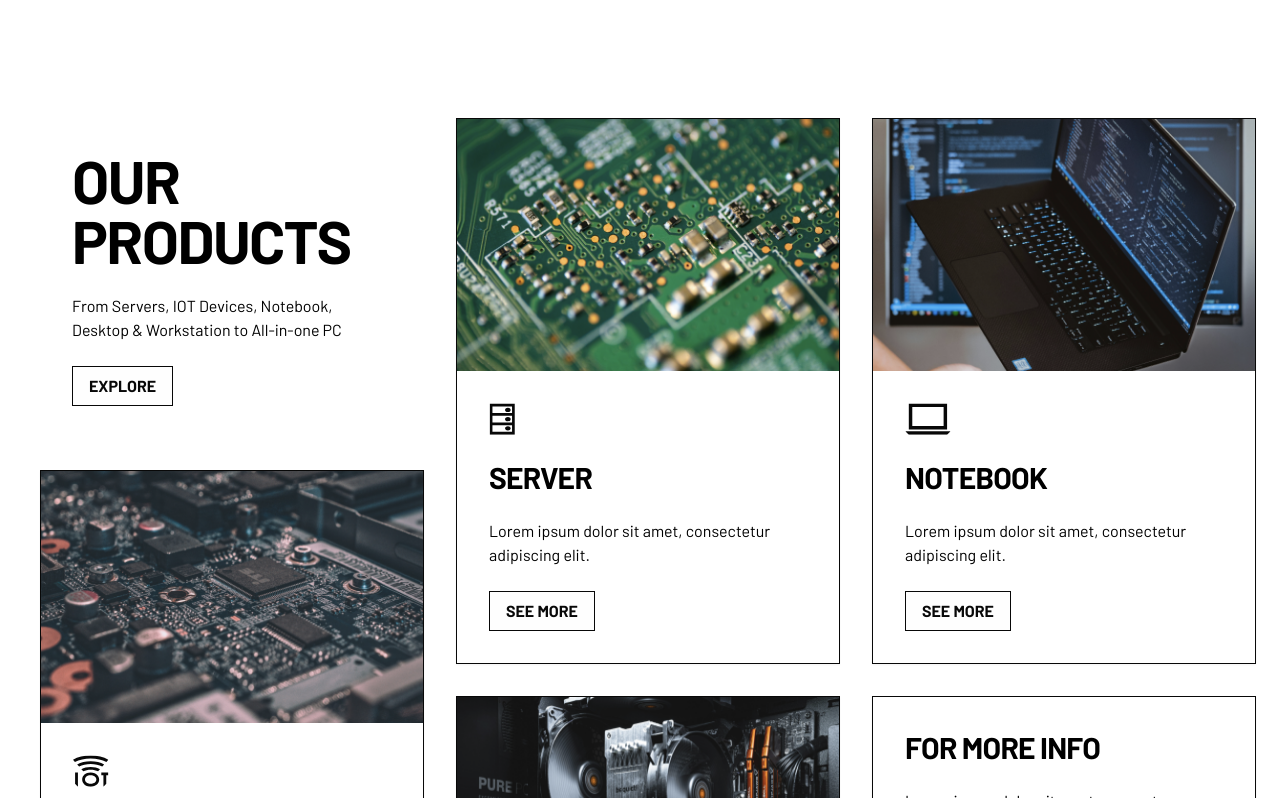
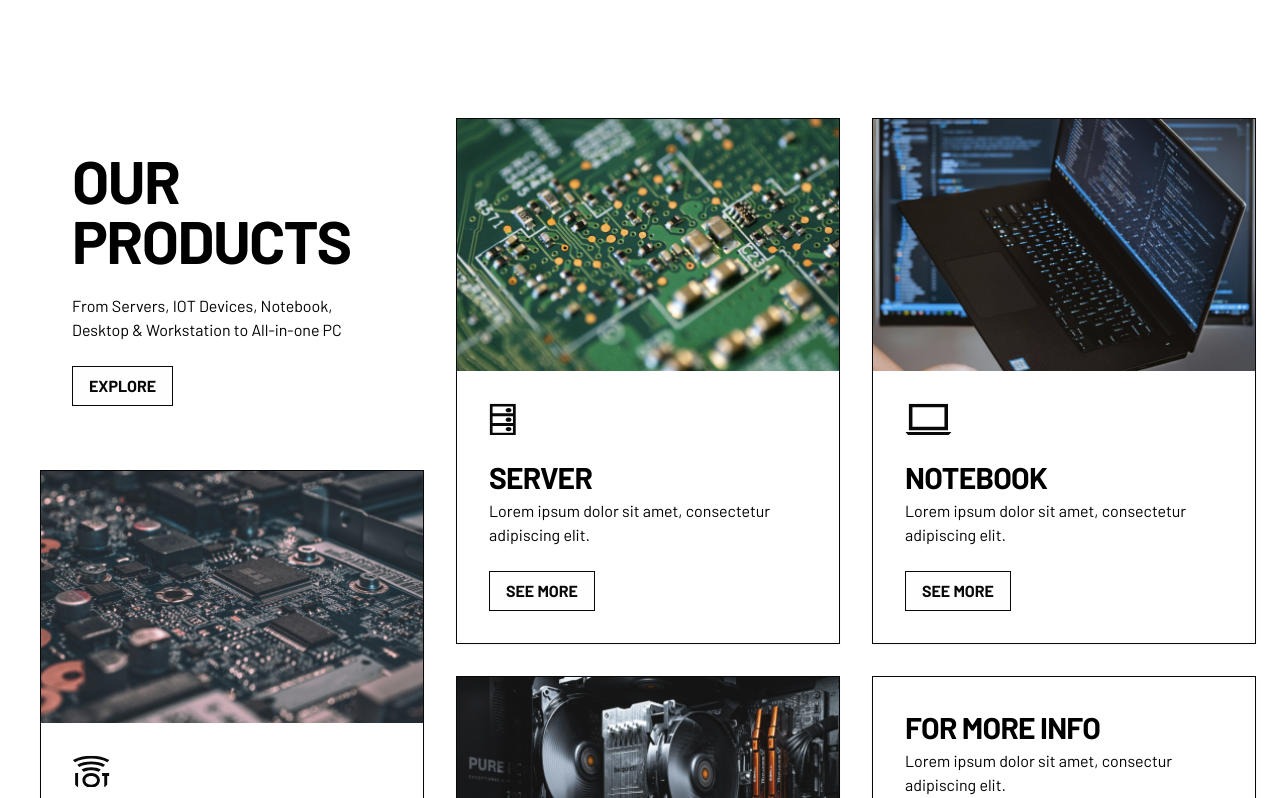
Before and after one commit to hrndbrs/zoan-client, a Next.js app: page / in a window 1280 px wide. Shown: the part 822-1620 px from the top of the page. Built offline with nearby package versions, Linux system fonts and the light colour scheme.

Commit message:
fix: components
- removed banner dragability using mouse
- fixed category cards styling to match figma prototype

```diff
--- a/components/shared/banner/Banner.tsx
+++ b/components/shared/banner/Banner.tsx
@@ -17,6 +17,7 @@ export default function Banner({ bannerImages }: { bannerImages: string[] }) {
       <Carousel
         opts={{
           align: "center",
+          watchDrag: false,
         }}
         className="group"
       >
--- a/components/shared/categories/CategoriesContainer.tsx
+++ b/components/shared/categories/CategoriesContainer.tsx
@@ -28,6 +28,7 @@ export default function CategoriesContainer({ categories }: { categories: Catego
             imageUrl={category.imageUrl}
             titleClass="text-3xl max-md:text-2xl"
             contentClass="items-start"
+            innerContentClass="!gap-1"
           >
             <Link href={`/categories/${category.slug}`}>
               <Button variant="default-2">See More</Button>
@@ -38,6 +39,7 @@ export default function CategoriesContainer({ categories }: { categories: Catego
           title="For more info"
           description="Lorem ipsum dolor sit amet, consectur adipiscing elit."
           titleClass="text-3xl max-md:text-2xl"
+          innerContentClass="!gap-1"
         >
           <Link href="/contact-us">
             <Button className="self-start" variant="default-1">
--- a/components/shared/custom-card/CustomCard.tsx
+++ b/components/shared/custom-card/CustomCard.tsx
@@ -3,14 +3,14 @@ import Image from "next/image";
 import { cn } from "@/lib/utils";
 
 interface CustomCardProps extends React.HTMLAttributes<HTMLDivElement> {
-  children?: React.ReactNode;
   imageUrl?: string;
   icon?: string;
   title: string;
-  description: string;
+  description: React.ReactNode;
   titleClass?: string;
   descriptionClass?: string;
   contentClass?: string;
+  innerContentClass?: string;
 }
 
 export default function CustomCard({
@@ -20,26 +20,43 @@ export default function CustomCard({
   imageUrl,
   icon,
   className,
-  contentClass,
   titleClass,
   descriptionClass,
+  contentClass,
+  innerContentClass,
   ...props
 }: CustomCardProps) {
   return (
     <Card className={cn("category-card", className)} {...props}>
       {imageUrl ? (
         <div className="w-full relative aspect-[600/396] overflow-hidden">
-          <Image src={imageUrl} fill alt={title} />
+          <Image src={imageUrl} fill style={{ objectFit: "cover" }} alt={title} />
         </div>
       ) : (
         ""
       )}
       <CardContent className={cn("flex flex-col gap-6 p-8", contentClass)}>
-        {icon ? <img src={icon} className="h-8" alt={title} /> : ""}
-        <CardTitle className={cn("uppercase font-bold", titleClass)}>{title}</CardTitle>
-        <CardDescription className={cn("text-base", descriptionClass)}>
-          {description}
-        </CardDescription>
+        {icon ? (
+          <div className="relative w-full flex h-8">
+            <Image
+              src={icon}
+              fill
+              style={{
+                objectFit: "none",
+                objectPosition: "0 50%",
+              }}
+              alt={title}
+            />
+          </div>
+        ) : (
+          ""
+        )}
+        <div className={cn("flex flex-col gap-6", innerContentClass)}>
+          <CardTitle className={cn("uppercase font-bold", titleClass)}>{title}</CardTitle>
+          <CardDescription className={cn("text-base", descriptionClass)}>
+            {description}
+          </CardDescription>
+        </div>
         {children}
       </CardContent>
     </Card>
```
